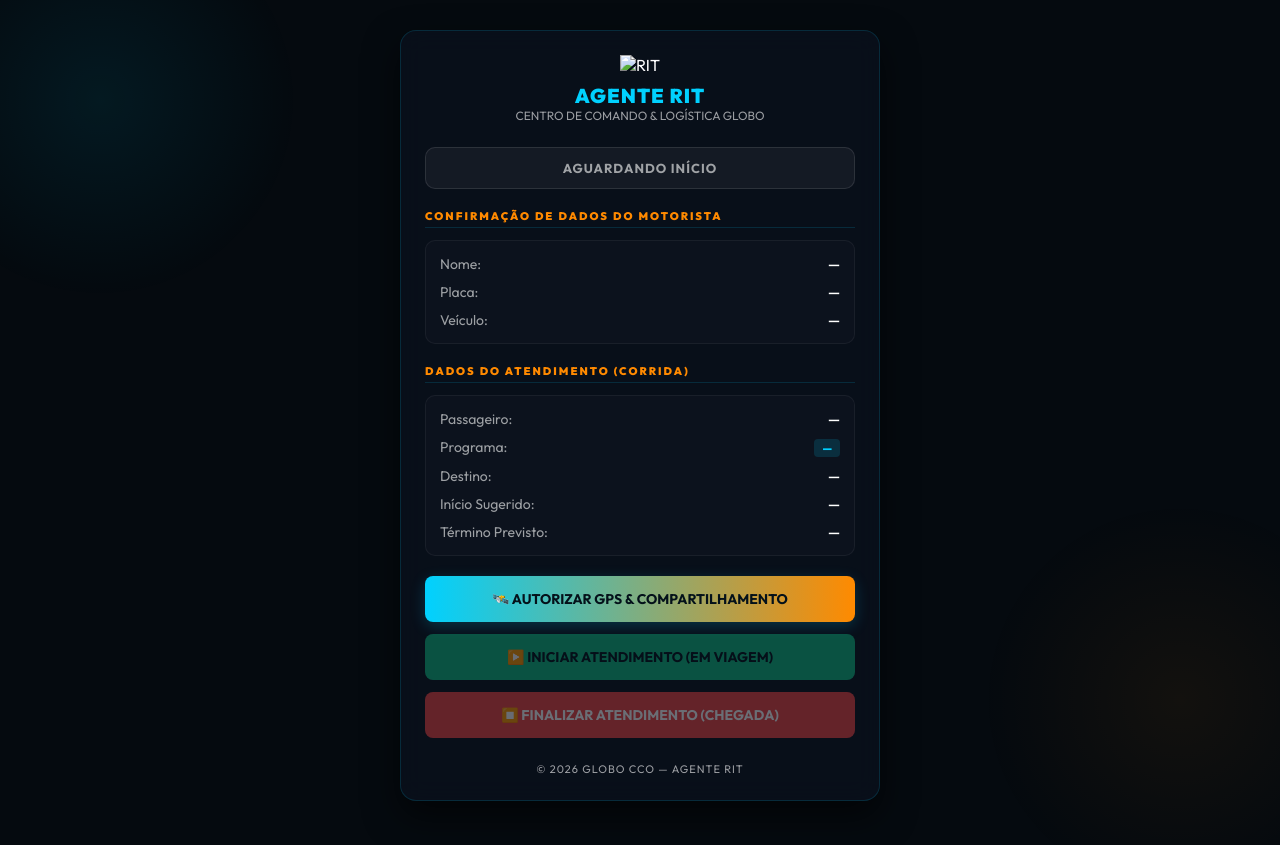
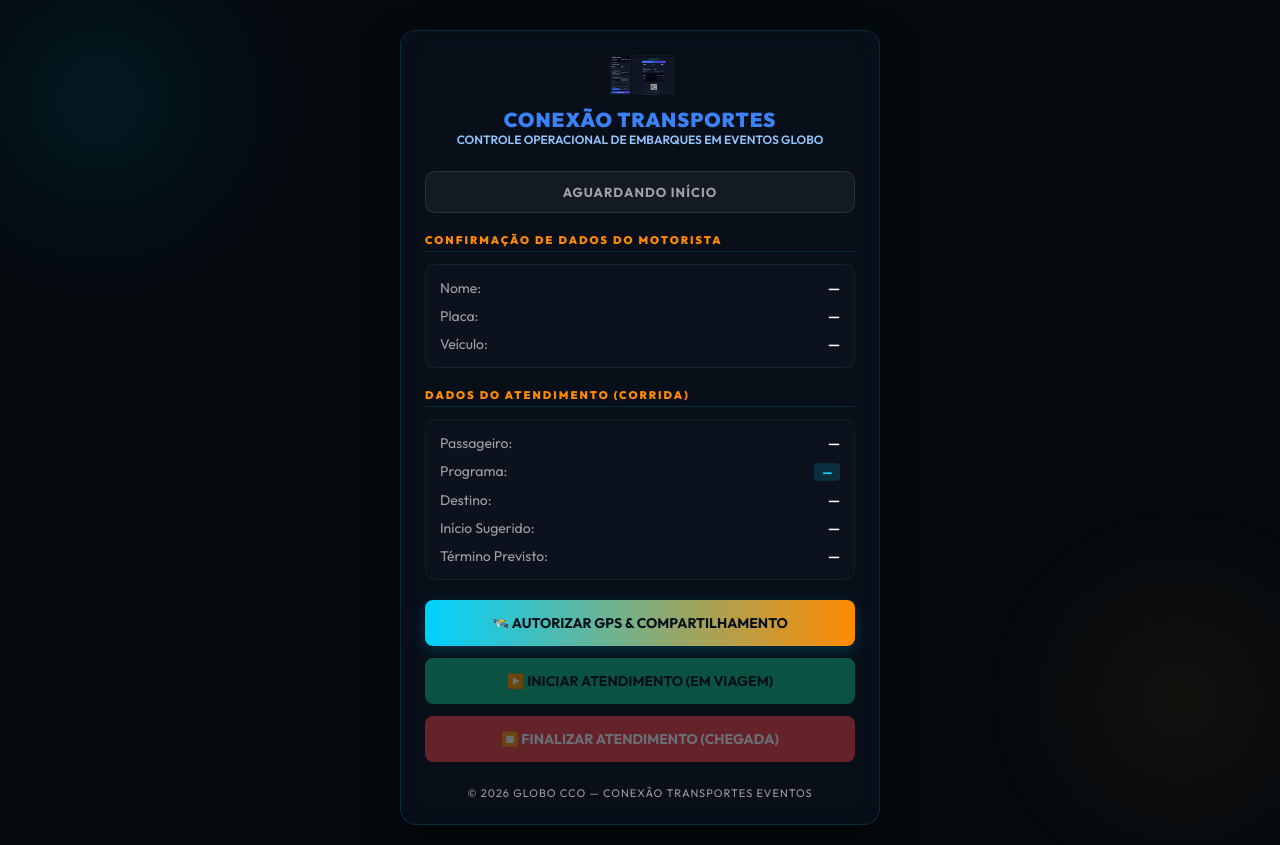
Before and after one commit to fabiopaixaoglobo-stack/conexao-transportes, a website: page motorista.html in a window 1280 px wide. Before the commit the page ends 821 px from the top, so only its background shows below. Drawn offline with Linux system fonts and the light colour scheme.

Commit message:
fix: personalizar portal do motorista especifico para Conexao Transportes Eventos

```diff
--- a/motorista.html
+++ b/motorista.html
@@ -249,9 +249,9 @@
 
   <div class="container">
     <div class="header">
-      <img src="assets/rit-hero.png" alt="RIT">
-      <h1>Agente RIT</h1>
-      <p>CENTRO DE COMANDO & LOGÍSTICA GLOBO</p>
+      <img src="conexao_transporte.png" alt="Conexão Transportes" style="height: 40px; margin-bottom: 8px;">
+      <h1 style="color: #3b82f6;">Conexão Transportes</h1>
+      <p style="color: #93c5fd; font-weight: 600;">CONTROLE OPERACIONAL DE EMBARQUES EM EVENTOS GLOBO</p>
     </div>
 
     <!-- Status de Transmissão -->
@@ -310,7 +310,7 @@
     </div>
 
     <div class="footer">
-      © 2026 GLOBO CCO — AGENTE RIT
+      © 2026 GLOBO CCO — CONEXÃO TRANSPORTES EVENTOS
     </div>
   </div>
 
```
